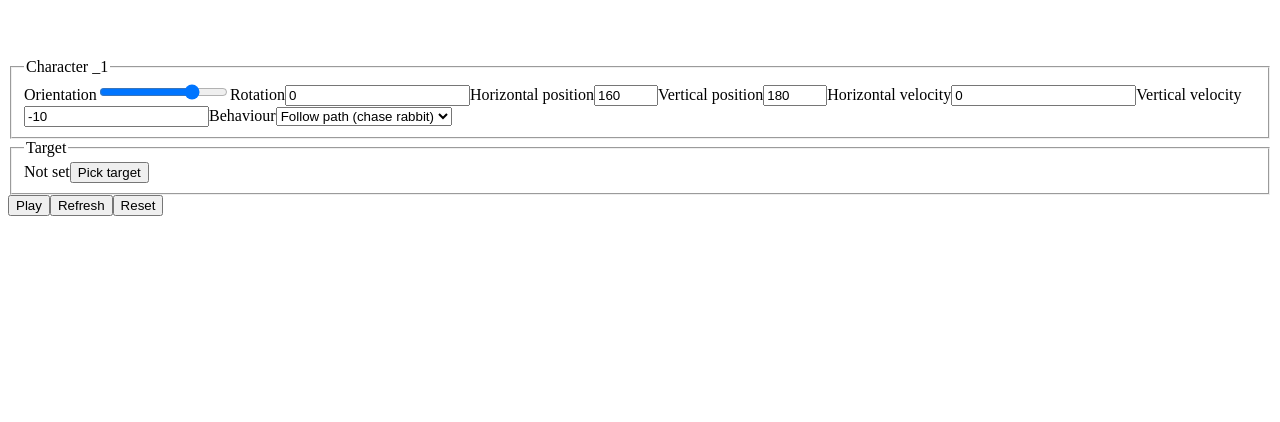
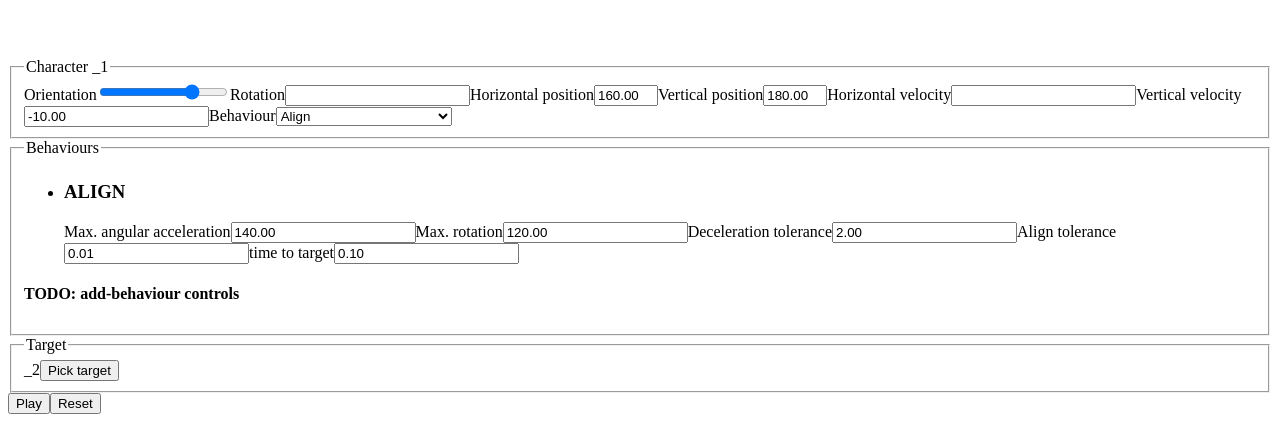
Before and after one commit to craigdallimore/steering-behaviour, a React app: page / in a window 1280 px wide. Shown: the part 754-1176 px from the top of the page. Before the commit the page ends 978 px from the top, so only its background shows below. Built offline with nearby package versions, Linux system fonts and the light colour scheme; the HTML template or start-up script is replaced by a standard one.

Commit message:
Expose align controls

```diff
--- /dev/null
+++ b/src/components/Behaviours.tsx
@@ -0,0 +1,76 @@
+import React from "react";
+import { Behaviour, Character } from "@domain/types";
+import AlignControls from "./behaviours/Align";
+import { Action } from "@domain/reducer";
+
+type Props = {
+  character: Character;
+  dispatch: (action: Action) => void;
+};
+
+type ItemProps = {
+  behaviour: Behaviour;
+  dispatch: (action: Action) => void;
+};
+
+const BehaviourItem = (itemProps: ItemProps) => {
+  const getBehaviourSpecificControls = (
+    behaviour: Behaviour
+  ): React.ReactNode => {
+    switch (behaviour.name) {
+      case "ALIGN":
+        return (
+          <AlignControls
+            behaviour={behaviour}
+            onBehaviourChange={(b) => {
+              itemProps.dispatch({
+                type: "BEHAVIOUR_CHANGED",
+                payload: b,
+              });
+            }}
+          />
+        );
+      case "ARRIVE":
+      case "COLLISION_AVOIDANCE":
+      case "EVADE":
+      case "FACE":
+      case "FLEE":
+      case "FOLLOW_PATH_CHASE_RABBIT":
+      case "FOLLOW_PATH_PREDICT":
+      case "LOOK_WHERE_YOU_ARE_GOING":
+      case "MATCH_VELOCITY":
+      case "OBSTACLE_AVOIDANCE":
+      case "PURSUE":
+      case "SEEK":
+      case "SEPARATION":
+      case "WANDER":
+        return <h4>controls</h4>;
+      default:
+        return null;
+    }
+  };
+
+  return (
+    <li>
+      <h3>{itemProps.behaviour.name}</h3>
+      {getBehaviourSpecificControls(itemProps.behaviour)}
+    </li>
+  );
+};
+
+const Behaviours = (props: Props) => {
+  return (
+    <fieldset className="behaviours">
+      <legend>Behaviours</legend>
+      <ul>
+        <BehaviourItem
+          dispatch={props.dispatch}
+          behaviour={props.character.behaviour}
+        />
+      </ul>
+      <h4>TODO: add-behaviour controls</h4>
+    </fieldset>
+  );
+};
+
+export default Behaviours;
--- a/src/components/Layout.tsx
+++ b/src/components/Layout.tsx
@@ -2,50 +2,28 @@ import { useImmerReducer } from "use-immer";
 import { enableMapSet } from "immer";
 import React from "react";
 import Canvas from "./Canvas.js";
+import SelectBehaviour from "./SelectBehaviour.js";
+import Behaviours from "./Behaviours.js";
+import NumericField from "./NumericField.js";
 import useRAF from "../hooks/useRAF.js";
 import { reducer } from "@domain/reducer.js";
 import { initialState } from "@domain/initialState.js";
-import type { Behaviour, SteeringBehaviourName } from "@domain/types.js";
+import type { Behaviour, Character, CharacterId } from "@domain/types.js";
 import getFocussedCharacter from "@lib/getFocussedCharacter.js";
 
 enableMapSet(); // immer can understand Map and Set
 
-const getTargetLabel = (behaviour: Behaviour): string => {
-  switch (behaviour.name) {
-    case "ALIGN":
-      /*
-    case "ARRIVE":
-    case "EVADE":
-    case "FLEE":
-    case "FACE":
-    case "MATCH_VELOCITY":
-    case "PURSUE":
-    case "SEEK":
-    */
-      return behaviour.targetId;
-    default: {
-      return "Not set";
+const getTargetId = (character: Character | null): CharacterId | null => {
+  if (!character) {
+    return null;
   }
-  }
+  return "targetId" in character.behaviour
+    ? character.behaviour.targetId
+    : null;
 };
 
-const getClassname = (name: SteeringBehaviourName): string => {
-  switch (name) {
-    case "ALIGN":
-      /*
-    case "ARRIVE":
-    case "EVADE":
-    case "FLEE":
-    case "FACE":
-    case "MATCH_VELOCITY":
-    case "PURSUE":
-    case "SEEK":
-    */
-      return "has-target";
-    default: {
-      return "";
-    }
-  }
+const getClassname = (behaviour: Behaviour): string => {
+  return "targetId" in behaviour ? "has-target" : "";
 };
 
 const Main = () => {
@@ -54,11 +32,10 @@ const Main = () => {
   const focussedCharacter = getFocussedCharacter(state);
 
   const className = focussedCharacter
-    ? getClassname(focussedCharacter.behaviour.name)
+    ? getClassname(focussedCharacter.behaviour)
     : "";
-  const targetLabel = focussedCharacter
-    ? getTargetLabel(focussedCharacter.behaviour)
-    : "";
+
+  const targetLabel = getTargetId(focussedCharacter) || "Not set";
 
   const legendText = state.focussedCharacterId
     ? `Character ${state.focussedCharacterId}`
@@ -93,143 +70,81 @@ const Main = () => {
             }}
           />
 
-          <label htmlFor="rotation">Rotation</label>
-          <input
+          <NumericField
+            label="Rotation"
             id="rotation"
-            type="number"
-            value={focussedCharacter?.kinematic.rotation.toString()}
-            onChange={(e) => {
-              if (e.target instanceof HTMLInputElement) {
+            value={focussedCharacter?.kinematic.rotation}
+            onChange={(payload) => {
               dispatch({
-                  type: "POSX_CHANGED",
-                  payload: parseFloat(e.target.value),
+                type: "ROTATION_CHANGED",
+                payload,
               });
-              }
             }}
           />
 
-          <label htmlFor="position-x">Horizontal position</label>
-          <input
+          <NumericField
+            label="Horizontal position"
             id="position-x"
-            type="number"
-            min="0"
-            max="800"
-            value={focussedCharacter?.kinematic.position[0].toString()}
-            onChange={(e) => {
-              if (e.target instanceof HTMLInputElement) {
+            min={0}
+            max={800}
+            value={focussedCharacter?.kinematic.position[0]}
+            onChange={(payload) => {
               dispatch({
                 type: "POSX_CHANGED",
-                  payload: parseFloat(e.target.value),
+                payload,
               });
-              }
             }}
           />
 
-          <label htmlFor="position-z">Vertical position</label>
-          <input
+          <NumericField
+            label="Vertical position"
             id="position-z"
-            type="number"
-            min="0"
-            max="800"
-            value={focussedCharacter?.kinematic.position[1].toString()}
-            onChange={(e) => {
-              if (e.target instanceof HTMLInputElement) {
+            min={0}
+            max={800}
+            value={focussedCharacter?.kinematic.position[1]}
+            onChange={(payload) => {
               dispatch({
                 type: "POSZ_CHANGED",
-                  payload: parseFloat(e.target.value),
+                payload,
               });
-              }
             }}
           />
 
-          <label htmlFor="velocity-x">Horizontal velocity</label>
-          <input
-            id="velocity-x"
-            type="number"
-            value={focussedCharacter?.kinematic.velocity[0].toString()}
-            onChange={(e) => {
-              if (e.target instanceof HTMLInputElement) {
+          <NumericField
+            label="Horizontal velocity"
+            id="vel-x"
+            value={focussedCharacter?.kinematic.velocity[0]}
+            onChange={(payload) => {
               dispatch({
                 type: "VELX_CHANGED",
-                  payload: parseFloat(e.target.value),
+                payload,
               });
-              }
             }}
           />
 
-          <label htmlFor="velocity-z">Vertical velocity</label>
-          <input
-            id="velocity-z"
-            type="number"
-            value={focussedCharacter?.kinematic.velocity[1].toString()}
-            onChange={(e) => {
-              if (e.target instanceof HTMLInputElement) {
+          <NumericField
+            label="Vertical velocity"
+            id="vel-z"
+            value={focussedCharacter?.kinematic.velocity[1]}
+            onChange={(payload) => {
               dispatch({
                 type: "VELZ_CHANGED",
-                  payload: parseFloat(e.target.value),
+                payload,
               });
-              }
             }}
           />
 
           <label htmlFor="behaviour">Behaviour</label>
-          <select
-            id="behaviour"
-            value={focussedCharacter?.behaviour.name}
-            onChange={(e) => {
-              if (e.target instanceof HTMLSelectElement) {
-                switch (e.target.value) {
-                  case "ALIGN":
-                  case "ARRIVE":
-                  case "COLLISION_AVOIDANCE":
-                  case "EVADE":
-                  case "FACE":
-                  case "FLEE":
-                  case "FOLLOW_PATH_CHASE_RABBIT":
-                  case "FOLLOW_PATH_PREDICT":
-                  case "LOOK_WHERE_YOU_ARE_GOING":
-                  case "MATCH_VELOCITY":
-                  case "OBSTACLE_AVOIDANCE":
-                  case "NONE":
-                  case "PURSUE":
-                  case "SEEK":
-                  case "SEPARATION":
-                  case "WANDER":
-                    /*
-                    dispatch({
-                      type: "BEHAVIOUR_CHANGED",
-                      payload: e.target.value,
-                    });
-                    */
-                    return;
-                }
-              }
+          <SelectBehaviour
+            behaviourName={focussedCharacter?.behaviour.name}
+            onSelectBehaviour={(name) => {
+              console.log({ name });
             }}
-          >
-            <option value="NONE">None</option>
-            <option value="ALIGN">Align</option>
-            <option value="ARRIVE">Arrive</option>
-            <option value="COLLISION_AVOIDANCE">Collision Avoidance</option>
-            <option value="EVADE">Evade</option>
-            <option value="FACE">Face</option>
-            <option value="FLEE">Flee</option>
-            <option value="FOLLOW_PATH_CHASE_RABBIT">
-              Follow path (chase rabbit)
-            </option>
-            <option value="FOLLOW_PATH_PREDICT">
-              Follow path (predictive)
-            </option>
-            <option value="LOOK_WHERE_YOU_ARE_GOING">
-              Look where you are going
-            </option>
-            <option value="MATCH_VELOCITY">Match velocity</option>
-            <option value="OBSTACLE_AVOIDANCE">Obstacle avoidance</option>
-            <option value="PURSUE">Pursue</option>
-            <option value="SEEK">Seek</option>
-            <option value="SEPARATION">Separation</option>
-            <option value="WANDER">Wander</option>
-          </select>
+          />
         </fieldset>
+        {focussedCharacter && (
+          <Behaviours dispatch={dispatch} character={focussedCharacter} />
+        )}
 
         <fieldset id="target">
           <legend>Target</legend>
@@ -256,15 +171,6 @@ const Main = () => {
         </button>
         <button
           type="button"
-          id="refresh"
-          onClick={() => {
-            console.log("refresh?");
-          }}
-        >
-          Refresh
-        </button>
-        <button
-          type="button"
           id="reset"
           onClick={() => {
             dispatch({ type: "RESET_BUTTON_CLICKED" });
--- /dev/null
+++ b/src/components/NumericField.tsx
@@ -0,0 +1,32 @@
+import React from "react";
+
+type Props = {
+  id: string;
+  label: string;
+  value?: number;
+  min?: number;
+  max?: number;
+  onChange: (nextValue: number) => void;
+};
+
+const NumericField = (props: Props) => {
+  return (
+    <>
+      <label htmlFor={props.id}>{props.label}</label>
+      <input
+        id={props.id}
+        type="number"
+        min={props.min}
+        max={props.max}
+        value={props.value ? props.value.toFixed(2) : undefined}
+        onChange={(e) => {
+          if (e.target instanceof HTMLInputElement) {
+            props.onChange(parseFloat(e.target.value));
+          }
+        }}
+      />
+    </>
+  );
+};
+
+export default NumericField;
--- /dev/null
+++ b/src/components/SelectBehaviour.tsx
@@ -0,0 +1,42 @@
+import React from "react";
+import type { SteeringBehaviourName } from "@domain/types.js";
+
+type Props = {
+  onSelectBehaviour: (name: SteeringBehaviourName) => void;
+  behaviourName?: SteeringBehaviourName;
+};
+
+const SelectBehaviour = (props: Props) => {
+  return (
+    <select
+      id="behaviour"
+      value={props.behaviourName}
+      onChange={(e) => {
+        if (e.target instanceof HTMLSelectElement) {
+          props.onSelectBehaviour(e.target.value as SteeringBehaviourName);
+        }
+      }}
+    >
+      <option value="ALIGN">Align</option>
+      <option value="ARRIVE">Arrive</option>
+      <option value="COLLISION_AVOIDANCE">Collision Avoidance</option>
+      <option value="EVADE">Evade</option>
+      <option value="FACE">Face</option>
+      <option value="FLEE">Flee</option>
+      <option value="FOLLOW_PATH_CHASE_RABBIT">
+        Follow path (chase rabbit)
+      </option>
+      <option value="FOLLOW_PATH_PREDICT">Follow path (predictive)</option>
+      <option value="LOOK_WHERE_YOU_ARE_GOING">Look where you are going</option>
+      <option value="MATCH_VELOCITY">Match velocity</option>
+      <option value="NONE">None</option>
+      <option value="OBSTACLE_AVOIDANCE">Obstacle avoidance</option>
+      <option value="PURSUE">Pursue</option>
+      <option value="SEEK">Seek</option>
+      <option value="SEPARATION">Separation</option>
+      <option value="WANDER">Wander</option>
+    </select>
+  );
+};
+
+export default SelectBehaviour;
--- /dev/null
+++ b/src/components/behaviours/Align.tsx
@@ -0,0 +1,88 @@
+import React from "react";
+import NumericField from "components/NumericField";
+import Align from "@steering/align";
+
+function makeUpdatedClone<Behaviour>(
+  orig: Behaviour,
+  field: string,
+  value: number
+) {
+  const proto = Object.getPrototypeOf(orig);
+  const clone = Object.assign(Object.create(proto), orig);
+  clone[field] = value;
+  return clone;
+}
+
+type Props = {
+  behaviour: Align;
+  onBehaviourChange: (behaviour: Align) => void;
+};
+
+const AlignControls = (props: Props) => {
+  const { behaviour } = props;
+
+  return (
+    <>
+      <NumericField
+        id="max-angular-acceleration"
+        label="Max. angular acceleration"
+        value={behaviour.maxAngularAcceleration}
+        onChange={(maxAngularAcceleration) => {
+          props.onBehaviourChange(
+            makeUpdatedClone(
+              behaviour,
+              "maxAngularAcceleration",
+              maxAngularAcceleration
+            )
+          );
+        }}
+      />
+      <NumericField
+        id="max-rotation"
+        label="Max. rotation"
+        value={behaviour.maxRotation}
+        onChange={(maxRotation) => {
+          props.onBehaviourChange(
+            makeUpdatedClone(behaviour, "maxRotation", maxRotation)
+          );
+        }}
+      />
+      <NumericField
+        id="deceleration-tolerance"
+        label="Deceleration tolerance"
+        value={behaviour.decelerationTolerance}
+        onChange={(decelerationTolerance) => {
+          props.onBehaviourChange(
+            makeUpdatedClone(
+              behaviour,
+              "decelerationTolerance",
+              decelerationTolerance
+            )
+          );
+        }}
+      />
+      <NumericField
+        id="align-tolerance"
+        label="Align tolerance"
+        value={behaviour.alignTolerance}
+        onChange={(alignTolerance) => {
+          props.onBehaviourChange(
+            makeUpdatedClone(behaviour, "alignTolerance", alignTolerance)
+          );
+        }}
+      />
+      <NumericField
+        id="time-to-target"
+        label="time to target"
+        value={behaviour.timeToTarget}
+        onChange={(timeToTarget) => {
+          props.onBehaviourChange(
+            makeUpdatedClone(behaviour, "timeToTarget", timeToTarget)
+          );
+        }}
+      />
+    </>
+  );
+};
+
+export default AlignControls;
--- a/src/domain/initialState.ts
+++ b/src/domain/initialState.ts
@@ -1,6 +1,6 @@
 import type { State } from "@domain/types.js";
 
-import { FollowPathChaseRabbit, None } from "@steering/index.js";
+import { Align, None } from "@steering/index.js";
 
 export const initialState: State = {
   isPaused: true,
@@ -17,7 +17,7 @@ export const initialState: State = {
           orientation: 1,
           rotation: 0,
         },
-        behaviour: new FollowPathChaseRabbit("p1"),
+        behaviour: new Align("_2"),
       },
     ],
     [
```
Also changed, not shown: src/components/BehaviourControls.tsx (added, +11 -0 lines), 1 other file (tests, documents, lock files or other folders). Lines whose indentation alone changed are shown as unchanged.
